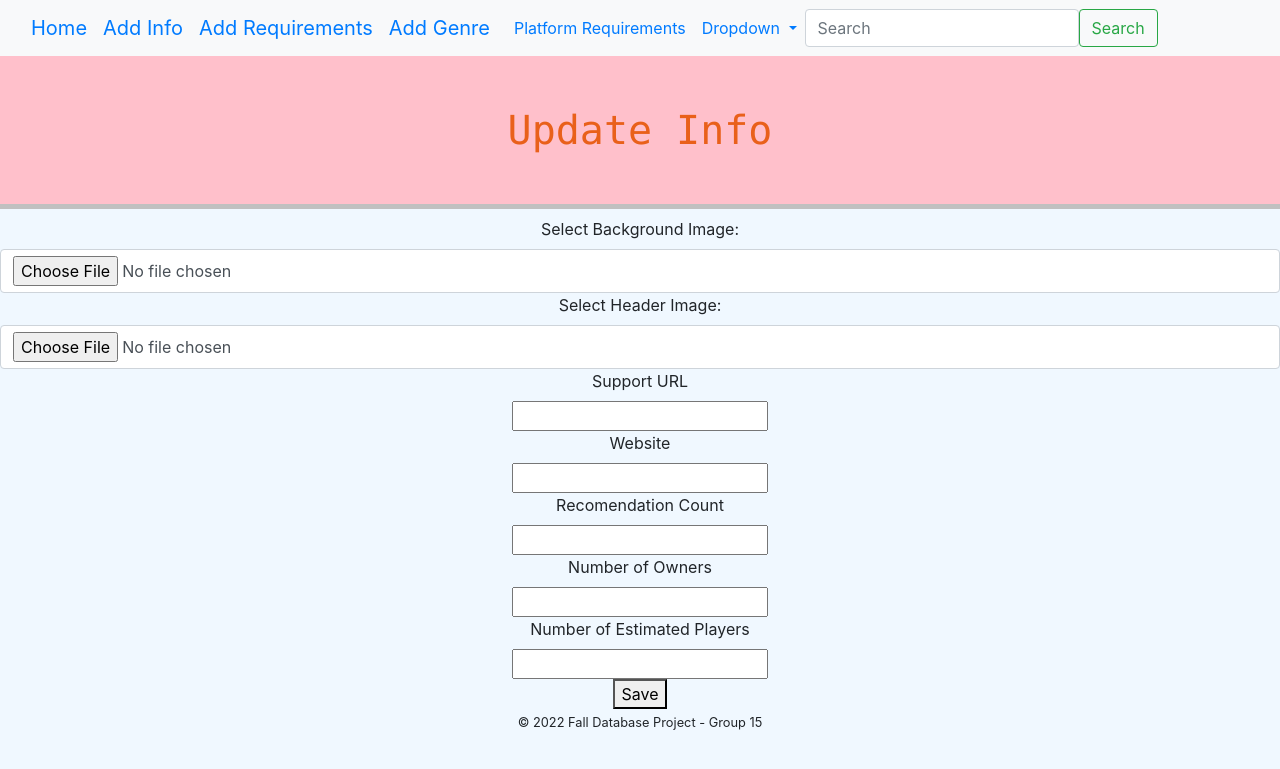
After one commit to itudb2215/itudb2215, a Flask app: page /update-info/1 in a window 1280 px wide. The commit adds this page. Shown: the top 769 px of the page. Run offline with Flask 2, Linux system fonts and the light colour scheme; data that the repository does not hold is empty; some libraries are stand-ins or nearby versions.

Commit message:
Add update operation

```diff
--- a/project_flask/database.py
+++ b/project_flask/database.py
@@ -153,24 +153,24 @@ class Database:
                 cursor.execute(query)
                 return i
 
-    def delete_genre(self, genre_id):
+    def delete_genre(self, game_id):
         with dbapi2.connect(self.dbfile) as connection:
             cursor = self.connection.cursor()
-            query = "DELETE FROM Genre WHERE genre_id = '{}'".format(genre_id)
+            query = "DELETE FROM Genre WHERE game_id = '{}'".format(game_id)
             cursor.execute(query)
             connection.commit()
 
-    def delete_info(self, gameinfo_id):
+    def delete_info(self, game_id):
         with dbapi2.connect(self.dbfile) as connection:
             cursor = self.connection.cursor()
-            query = "DELETE FROM Additional_game_info WHERE gameinfo_id = '{}'".format(gameinfo_id)
+            query = "DELETE FROM Additional_game_info WHERE game_id = '{}'".format(game_id)
             cursor.execute(query)
             connection.commit()
 
-    def delete_requirements(self, platform_id):
+    def delete_requirements(self, game_id):
         with dbapi2.connect(self.dbfile) as connection:
             cursor = self.connection.cursor()
-            query = "DELETE FROM Platform_Requirements WHERE platform_id = '{}'".format(platform_id)
+            query = "DELETE FROM Platform_Requirements WHERE game_id = '{}'".format(game_id)
             cursor.execute(query)
             connection.commit()
 
@@ -182,6 +182,21 @@ class Database:
             query = "UPDATE Genre SET GenreIsNonGame = {} AND GenreIsIndie = {} AND GenreIsAction = {} AND GenreIsAdventure = {} AND GenreIsCasual = {} AND GenreIsStrategy = {} AND GenreIsRPG = {} AND GenreIsSimulation = {} AND GenreIsEarlyAccess = {} AND GenreIsFreeToPlay = {} AND GenreIsSports = {} AND GenreIsRacing = {}  AND GenreIsMassivelyMultiplayer = {} WHERE  game_id = '{}'".format(GenreIsNonGame, GenreIsIndie,GenreIsAction, GenreIsAdventure, GenreIsCasual,GenreIsStrategy,GenreIsRPG,GenreIsSimulation,GenreIsEarlyAccess,GenreIsFreeToPlay,GenreIsSports,GenreIsRacing,GenreIsMassivelyMultiplayer)
             cursor.execute(query)
             connection.commit()
+
+    def update_info(self, gameinfo_id, game_id, background, headerimage, supporturl, website, recomendationcount, steamspyowners, steamspyplayersestimate):
+        with dbapi2.connect(self.dbfile) as connection:
+            cursor = connection.cursor()
+            query = "UPDATE Additional_game_info SET background = {} AND headerimage = {} AND supporturl = {} AND website = {} AND recomendationcount = {} AND steamspyowners = {} AND steamspyplayersestimate = {} WHERE  game_id = '{}'".format(background, headerimage, supporturl, website, recomendationcount, steamspyowners, steamspyplayersestimate)
+            cursor.execute(query)
+            connection.commit()
+
+    def update_requirements(self, platform_id, game_id, response_id, platformwindows, platformlinux, platformmac, pcminreqtext, linuxminreqtext, macminreqtext):
+        with dbapi2.connect(self.dbfile) as connection:
+            cursor = connection.cursor()
+            query = "UPDATE Platform_Requirements SET platformwindows = {} AND platformlinux = {} AND platformmac = {} AND pcminreqtext = {} AND linuxminreqtext = {} AND macminreqtext = {} WHERE  game_id = '{}'".format(response_id, platformwindows, platformlinux, platformmac, pcminreqtext, linuxminreqtext, macminreqtext)
+            cursor.execute(query)
+            connection.commit()
+
 
     def price_info_create(self, price_info):
         cursor = self.conencion.cursor()
--- a/project_flask/server.py
+++ b/project_flask/server.py
@@ -19,10 +19,12 @@ def create_app(debug=True):
     app.add_url_rule("/new-info", view_func=views.info_add_page, methods=["GET", "POST"]) #TODO: change url
     app.add_url_rule("/new-reqirements", view_func=views.requirements_add_page, methods=["GET", "POST"]) #TODO: change url
     app.add_url_rule("/new-genre", view_func=views.genre_add_page, methods=["GET", "POST"]) #TODO: change url
-    app.add_url_rule("/delete-info/<gameinfo_Id>", view_func=views.info_delete_page)
-    app.add_url_rule("/delete-requirements/<platform_Id>", view_func=views.requirements_delete_page)
-    app.add_url_rule("/delete-genre/<genre_Id>", view_func=views.genre_delete_page)
+    app.add_url_rule("/delete-info/<game_id>", view_func=views.info_delete_page)
+    app.add_url_rule("/delete-requirements/<game_id>", view_func=views.requirements_delete_page)
+    app.add_url_rule("/delete-genre/<game_id>", view_func=views.genre_delete_page)
     app.add_url_rule("/update-genre/<game_id>", view_func=views.update_genre_page)
+    app.add_url_rule("/update-info/<game_id>", view_func=views.update_info_page)
+    app.add_url_rule("/update-requirements/<game_id>", view_func=views.update_requirements_page)
     app.add_url_rule("/price_info_delete/<price_Id>", view_func=views.price_delete_page)
     app.add_url_rule("/price_info_create/<price_Id>", view_func=views.price_create_page, methods=["GET", "POST"])
     app.add_url_rule("/price_info_update/<game_id>", view_func=views.price_update_page)
--- /dev/null
+++ b/project_flask/templates/update_info.html
@@ -0,0 +1,58 @@
+{% extends "layout.html" %}
+{% block title %}Update Info{% endblock %}
+{% block content %}
+    <h1 class="title  has-text-info-dark">Update Info</h1>  <!--Add game name info-->
+
+    <form action="" method="post" name="update_info_page">
+        <div class="image">
+            <label class="form-label" for="customFile">Select Background Image:</label>
+            <input type="file" class="form-control" name="background" accept="image/jpg, image/png, image/jpeg" />
+        </div>
+
+        <div class="image">
+            <label class="form-label" for="customFile">Select Header Image:</label>
+            <input type="file" class="form-control" name="headerimage" accept="image/jpg, image/png, image/jpeg" />
+        </div>
+
+        <div class="field">
+            <label for="title" class="label">Support URL</label>
+            <div class="control">
+            <input type="text" name="supporturl" class="input" />
+            </div>
+        </div>
+
+        <div class="field">
+            <label for="title" class="label">Website</label>
+            <div class="control">
+            <input type="text" name="website" class="input" />
+            </div>
+        </div>
+
+        <div class="field">
+            <label for="year" class="label">Recomendation Count</label>
+            <div class="control">
+            <input type="number" name="recomendationcount" class="input"/>
+            </div>
+        </div>
+
+        <div class="field">
+            <label for="year" class="label">Number of Owners</label>
+            <div class="control">
+            <input type="number" name="steamspyowners" class="input"/>
+            </div>
+        </div>
+
+        <div class="field">
+            <label for="year" class="label">Number of Estimated Players</label>
+            <div class="control">
+            <input type="number" name="steamspyplayersestimate" class="input"/>
+            </div>
+        </div>
+
+        <div class="field is-grouped">
+            <div class="control">
+            <button class="button is-primary is-small">Save</button>
+            </div>
+        </div>
+    </form>
+{% endblock %}
--- a/project_flask/views.py
+++ b/project_flask/views.py
@@ -79,7 +79,7 @@ def info_add_page():
 
 def requirements_add_page():
     if request.method == "GET":
-        values = {"_platform_id": "","game_id": "", "response_id": "", "platformwindows": "","platformlinux": "","platformmac": "","pcminreqtext": "","linuxminreqtext": "","macminreqtext": ""}
+        values = {"platform_id": "","game_id": "", "response_id": "", "platformwindows": "","platformlinux": "","platformmac": "","pcminreqtext": "","linuxminreqtext": "","macminreqtext": ""}
         return render_template(
             "requirements_edit.html", values=values
         )
@@ -128,19 +128,19 @@ def genre_add_page():
         genre_key = db.add_genre(genre)
         return redirect(url_for("games_page", genre_key=genre_key)) #TODO: genre_key değil game_id
 
-def genre_delete_page(genre_Id):
+def genre_delete_page(game_id):
         db = Database(get_db())
-        db.delete_genre(genre_Id)
+        db.delete_genre(game_id)
         return redirect(url_for("home_page"))
 
-def info_delete_page(gameinfo_Id):
+def info_delete_page(game_id):
         db = Database(get_db())
-        db.delete_info(gameinfo_Id)
+        db.delete_info(game_id)
         return redirect(url_for("home_page"))
 
-def requirements_delete_page(platform_Id):
+def requirements_delete_page(game_id):
         db = Database(get_db())
-        db.delete_requirements(platform_Id)
+        db.delete_requirements(game_id)
         return redirect(url_for("home_page"))
 
 
@@ -172,6 +172,48 @@ def update_genre_page(game_id): #genre_Id mi game_id mi????
             #genre = Genre(_GenreIsNonGame, _GenreIsIndie, _GenreIsAction, _GenreIsAdventure, _GenreIsCasual, _GenreIsStrategy, _GenreIsRPG, _GenreIsSimulation, _GenreIsEarlyAccess, _GenreIsFreeToPlay, _GenreIsSports, _GenreIsRacing, _GenreIsMassivelyMultiplayer )
             db.update_genre(genre_id, game_id, GenreIsNonGame, GenreIsIndie,GenreIsAction, GenreIsAdventure, GenreIsCasual,GenreIsStrategy,GenreIsRPG,GenreIsSimulation,GenreIsEarlyAccess,GenreIsFreeToPlay,GenreIsSports,GenreIsRacing,GenreIsMassivelyMultiplayer)
             return redirect(url_for("games_page", game_id=game_id)) #TODO: genre_Id değil game_id
+
+def update_info_page(game_id): #genre_Id mi game_id mi????
+        db = Database(get_db())
+        info = db.get_additional() #get_additional(game_id) ?????????
+        if request.method == "GET":
+            values = {"gameinfo_id":"","game_id": "", "background": "", "headerimage": "","supporturl": "","website": "","recomendationcount": "","steamspyowners": "","steamspyplayersestimate": ""}
+            return render_template(
+                "update_info.html", values=values, info=info
+            )
+        else:
+            gameinfo_id = request.form.data["gameinfo_id"]
+            game_id = request.form.data["game_id"]
+            background = request.form.data["background"]
+            headerimage = request.form.data["headerimage"]
+            supporturl = request.form.data["supporturl"]
+            website = request.form.data["website"]
+            recomendationcount = request.form.data["recomendationcount"]
+            steamspyowners = request.form.data["steamspyowners"]
+            steamspyplayersestimate = request.form.data["steamspyplayersestimate"]
+            db.update_info(gameinfo_id, game_id, background, headerimage, supporturl, website, recomendationcount, steamspyowners, steamspyplayersestimate = int(steamspyplayersestimate) if steamspyplayersestimate else None)
+            return redirect(url_for("games_page", game_id=game_id))
+
+def update_requirements_page(game_id): #genre_Id mi game_id mi????
+        db = Database(get_db())
+        requirements = db.get_requirements(game_id)
+        if request.method == "GET":
+            values = {"platform_id": "","game_id": "", "response_id": "", "platformwindows": "","platformlinux": "","platformmac": "","pcminreqtext": "","linuxminreqtext": "","macminreqtext": ""}
+            return render_template(
+                "update_requirements.html", values=values, requirements=requirements
+            )
+        else:
+            platform_id = request.form.data["platform_id"]
+            game_id = request.form.data["game_id"]
+            response_id = request.form.data["response_id"]
+            platformwindows = request.form.data["platformwindows"]
+            platformlinux = request.form.data["platformlinux"]
+            platformmac = request.form.data["platformmac"]
+            pcminreqtext = request.form.data["pcminreqtext"]
+            linuxminreqtext = request.form.data["linuxminreqtext"]
+            macminreqtext = request.form.data["macminreqtext"]
+            db.update_requirements(platform_id, game_id, response_id, platformwindows, platformlinux, platformmac, pcminreqtext, linuxminreqtext, macminreqtext)
+            return redirect(url_for("games_page", game_id=game_id))
 
 def price_create_page():
     if request.method == "GET":
```
Also changed, not shown: project_flask/templates/games.html (+6 -116 lines), project_flask/templates/genre.html (+8 -1 lines), project_flask/templates/requirements.html (+8 -2 lines), project_flask/templates/update_requirements.html (added, +56 -0 lines).
